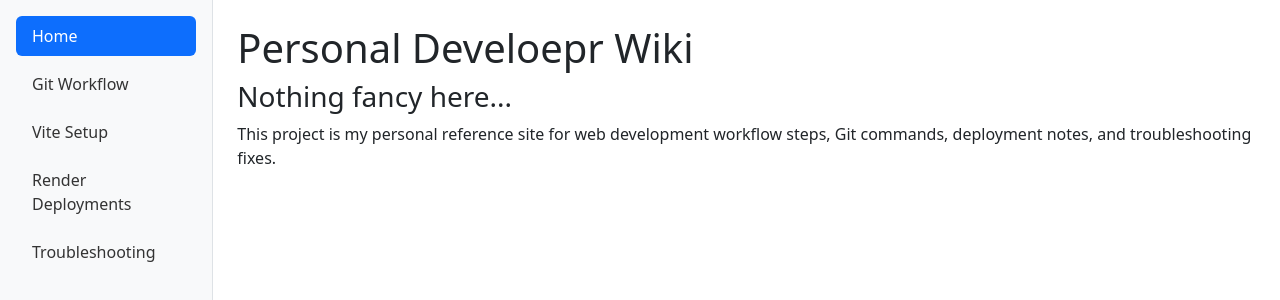
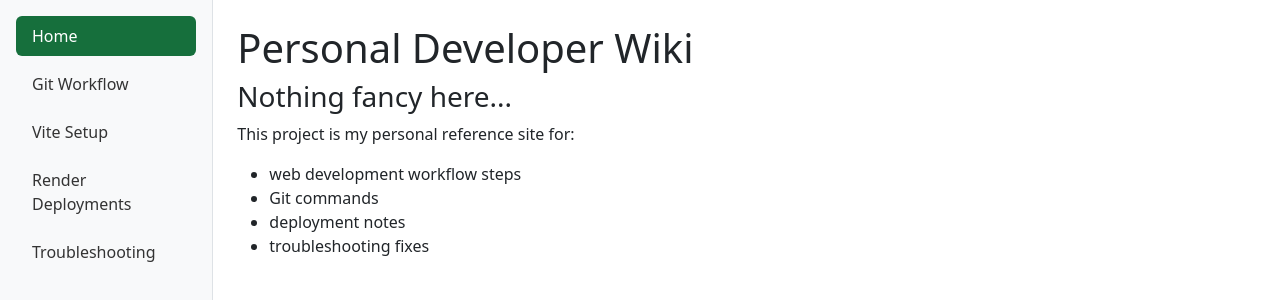
Before and after one commit to spritchard54/workflow-steps, a React (Vite) app: page / in a window 1280 px wide. Shown: the top 300 px of the page. Built offline with nearby package versions, Linux system fonts and the light colour scheme.

Commit message:
minor layout changes on  homepage and css updates.

```diff
--- a/src/index.css
+++ b/src/index.css
@@ -5,10 +5,11 @@
 
 .nav-link:hover {
   background-color: #e9ecef;
+  color: #166f3c;
 }
 
 .nav-link.active {
-  background-color: #0d6efd;
+  background-color: #166f3c;
   color: white;
 }
 
--- a/src/pages/Home.jsx
+++ b/src/pages/Home.jsx
@@ -2,12 +2,18 @@ export function Home(){
     return(
         <>
         <h1>
-            Personal Develoepr Wiki
+            Personal Developer Wiki
         </h1>
         <h3>Nothing fancy here...</h3>
         <p>
-            This project is my personal reference site for web development workflow steps, Git commands, deployment notes, and troubleshooting fixes.
+            This project is my personal reference site for:
         </p>
+        <ul>
+            <li> web development workflow steps</li>
+            <li>Git commands</li>
+            <li>deployment notes</li>
+            <li>troubleshooting fixes</li>
+        </ul>
         </>
     )
 }
```
